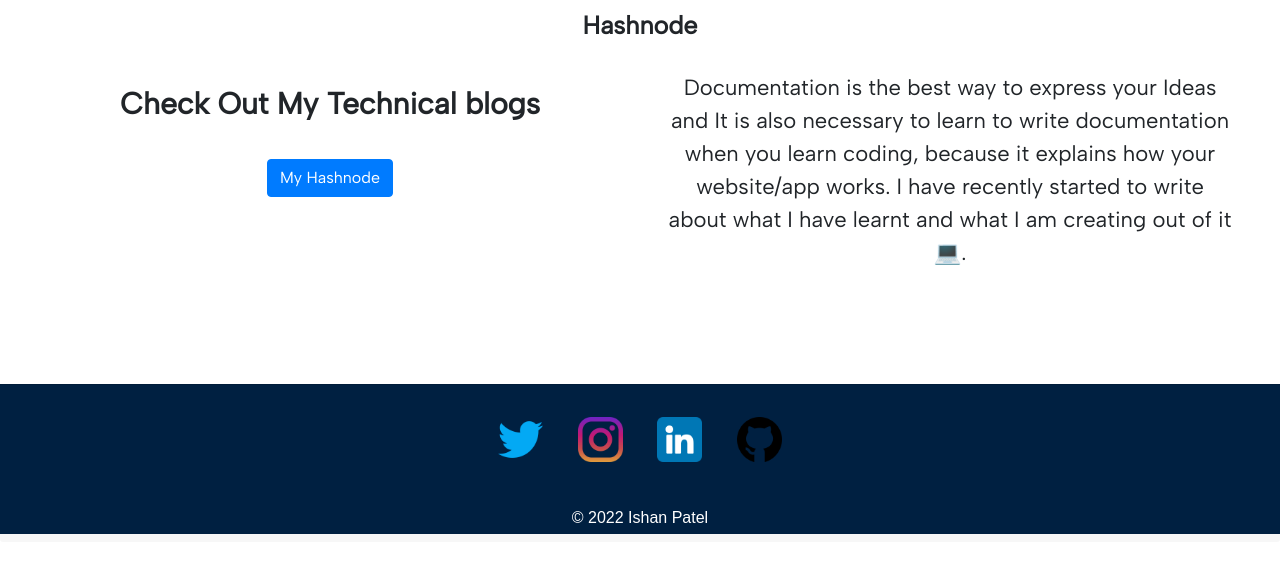
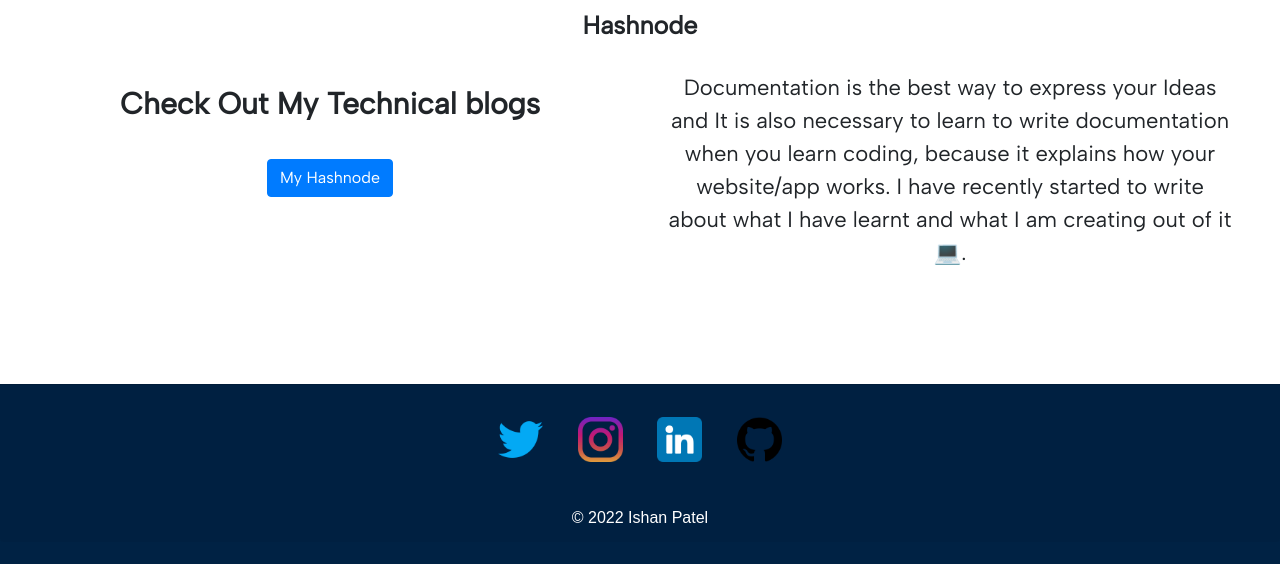
Before and after one commit to ishan249/portfolio, a plain HTML site: page index.html in a window 1280 px wide. Shown: the part 2611-3175 px from the top of the page. Before the commit the page ends 3153 px from the top, so only its background shows below. Drawn offline with nearby package versions, Linux system fonts and the light colour scheme.

Commit message:
new change

```diff
--- a/index.html
+++ b/index.html
@@ -189,7 +189,7 @@
         <a href="https://twitter.com/Ishanp249" target="_blank" class="socialAccounts"><img class="socialImages1" src="twitter.png" alt="" height="20px" width="20px"></a>
         <a href="https://www.instagram.com/ishan_patel_99/" target="_blank" class="socialAccounts"><img class="socialImages2" src="instagram.png" alt="" height="20px" width="20px"></a>
         <a href="https://www.linkedin.com/in/ishan-patel-2b7062201/" target="_blank" class="socialAccounts"><img class="socialImages3" src="linkedin.png" alt="" height="20px" width="20px"></a>
-        <a href="https://github.com/ishan249" target="_blank" class="socialAccounts"><img class="socialImages4" src="github (1).png" alt="" height="20px" width="20px"></a>
+        <a href="https://github.com/ishan249" target="_blank" class="socialAccounts"><img class="socialImages4" src="github-logo.png" alt="" height="20px" width="20px"></a>
 
       </div>
       <br>
--- a/style.css
+++ b/style.css
@@ -166,7 +166,7 @@ a{
 }
 .fifthSection{
   background-color: #002244;
-  height: 150px;
+  height: 180px;
 }
 .socialAccounts {
     padding: 15px;
```
Also changed, not shown: github (1).png (deleted), github-logo.png (added), github.png (deleted).
